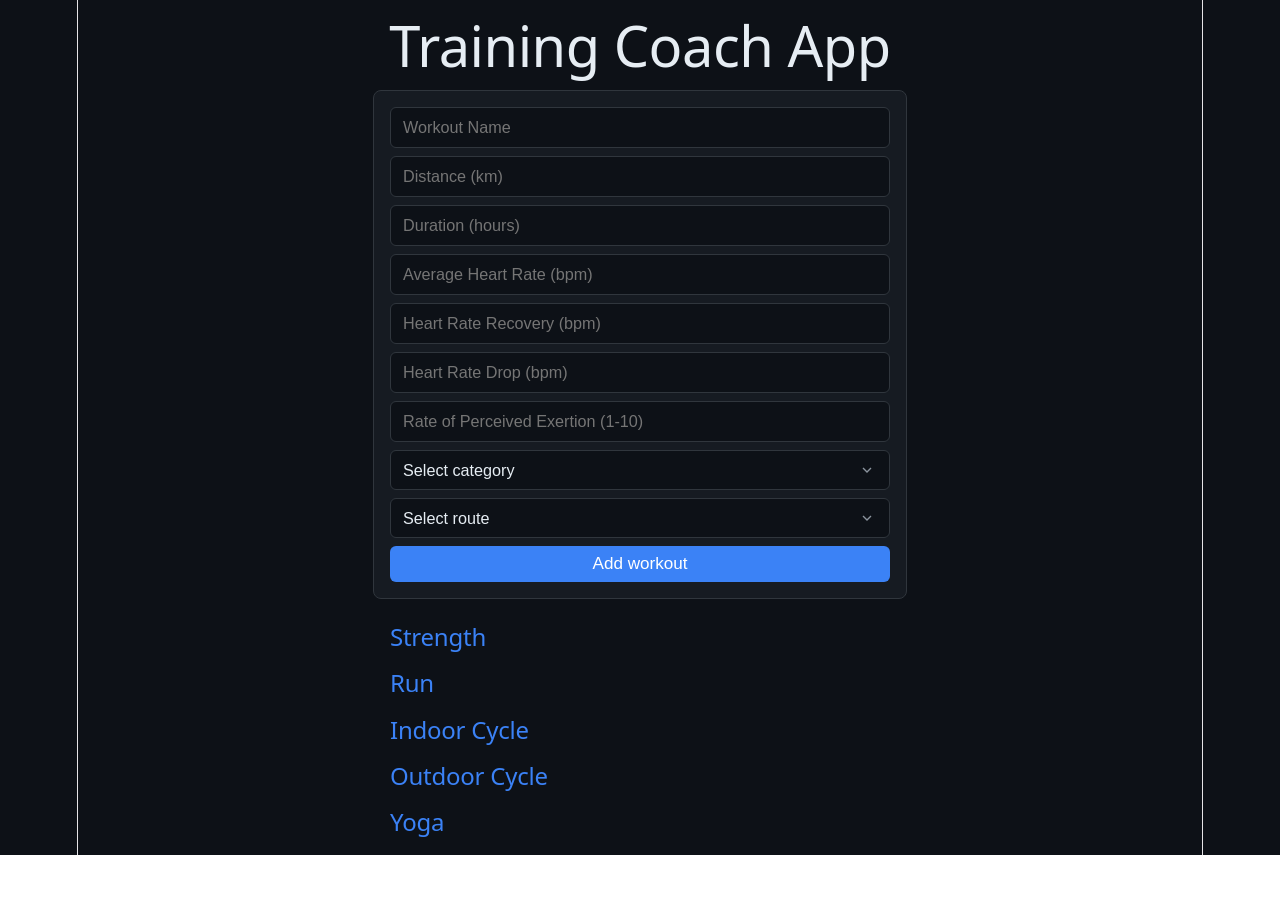
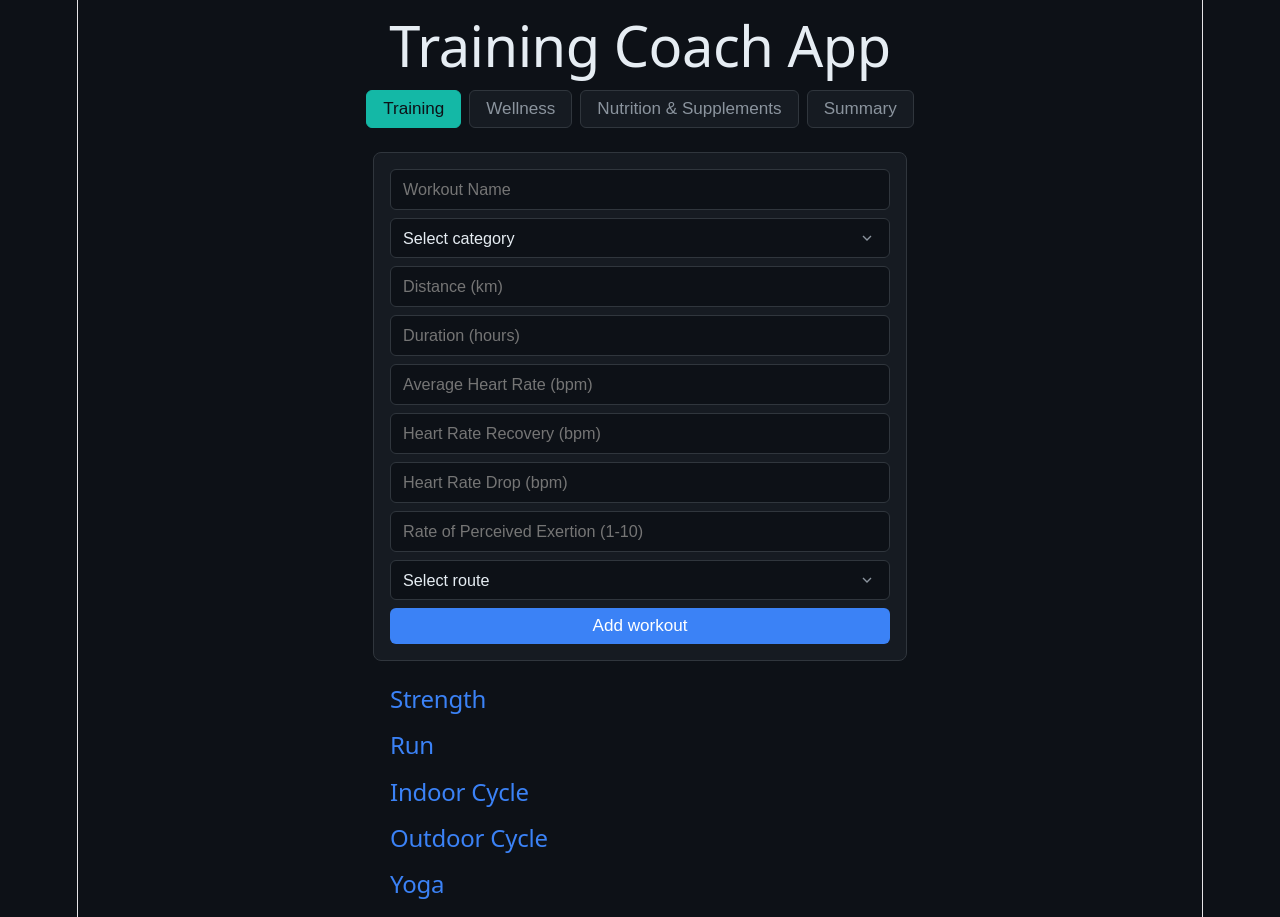
Before and after one commit to msd123msd/Virtual-coach, a React (Vite) app in the folder training-coach-app/: page / in a window 1280 px wide. Before the commit the page ends 855 px from the top, so only its background shows below. Built offline with nearby package versions, Linux system fonts and the light colour scheme.

Commit message:
Add summary tab and section comments

```diff
--- a/training-coach-app/src/App.css
+++ b/training-coach-app/src/App.css
@@ -7,6 +7,7 @@
   --text-main: #e6edf3;
   --text-muted: #8b949e;
   --border-color: #30363d;
+  --tab-active: #14b8a6;
 }
 
 body {
@@ -306,3 +307,22 @@ select {
 .delete-button:hover {
   background-color: #b91c1c;
 }
+
+.page-tabs {
+  display: flex;
+  justify-content: center;
+  gap: 8px;
+  margin-bottom: 24px;
+}
+
+.tab {
+  background-color: var(--card-bg);
+  color: var(--text-muted);
+  border: 1px solid var(--border-color);
+}
+
+.tab.active {
+  background-color: var(--tab-active);
+  color: #0d1117;
+  border-color: var(--tab-active);
+}
--- a/training-coach-app/src/App.jsx
+++ b/training-coach-app/src/App.jsx
@@ -2,14 +2,19 @@ import { useState, useEffect } from 'react'
 import './App.css'
 
 function App() {
+
+  {/* Start code for Training Card */}
   const [workouts, setWorkouts] = useState(() => {
     const saved = localStorage.getItem('workouts')
     return saved ? JSON.parse(saved) : []
   })
+
   const [routes, setRoutes] = useState(() => {
     const saved = localStorage.getItem('routes')
     return saved ? JSON.parse(saved) : ["Stiglingh Loop", "School Loop", "Stiglingh Straits", "EDS KCC 10", "Polo Fields", "DBN Musgrave", "DBN Musgrave 2 Beach", "Rolling Essenwood"]
   })
+
+  const [page, setPage] = useState('training')
 
   const [workoutName, setWorkoutName] = useState('')
   const [workoutCategory, setWorkoutCategory] = useState('')
@@ -22,8 +27,19 @@ function App() {
   const [workoutRPE, setWorkoutRPE] = useState('')
   const categories = ['Strength', 'Run', 'Indoor Cycle', 'Outdoor Cycle', 'Yoga']
   const [newRouteName, setNewRouteName] = useState('')
+    {/* End Code for Training Card */}
 
+    {/* Start Code for Wellness Card */}
+  const [wellnessWeight, setWellnessWeight] = useState('')
+  const [wellnessSleep, setWellnessSleep] = useState('')
+  const [wellnessRestingHR, setWellnessRestingHR] = useState('')
+  const [wellnessEnergy, setWellnessEnergy] = useState('')
+  const [wellnessSoreness, setWellnessSoreness] = useState('')
+  const [wellnessMood, setWellnessMood] = useState('')
+  const [wellnessNotes, setWellnessNotes] = useState('')
+    {/* End Code for Wellness Card */}
 
+  {/* Start Code for Training Input */}
   useEffect(() => {
     localStorage.setItem('workouts', JSON.stringify(workouts))
   }, [workouts])
@@ -31,7 +47,6 @@ function App() {
   useEffect(() => {
     localStorage.setItem('routes', JSON.stringify(routes))
   }, [routes])
-
 
   function addWorkout() {
     if (workoutRoute === '__new__') {
@@ -77,17 +92,56 @@ useEffect(() => {
     setNewRouteName('')
   }
 
+  {/* End Code for Training Input */}
 
 
-
-  function deleteWorkout (id) {
+  function deleteWorkout(id) {
     setWorkouts(workouts.filter((workout) => workout.id !== id))
   }
+
+
 
   return (
     <div>
       <h1>Training Coach App</h1>
 
+      {/* Start Code to display tab */}
+      <div className="page-tabs">
+
+       <button
+       className={page === 'training' ? 'tab active' : 'tab'}
+       onClick={() => setPage('training')}
+       >
+       Training
+       </button>
+
+       <button
+          className={page === 'wellness' ? 'tab active' : 'tab'}
+          onClick={() => setPage('wellness')}
+        >
+          Wellness
+       </button>
+
+       <button
+          className={page === 'nutrition' ? 'tab active' : 'tab'}
+          onClick={() => setPage('nutrition')}
+        >
+          Nutrition & Supplements
+       </button>
+
+       <button
+          className={page === 'summary' ? 'tab active' : 'tab'}
+          onClick={() => setPage('summary')}
+        >
+          Summary
+       </button>
+
+      </div>
+    {/* End Code to display tab */}
+
+    {/* Start Code for Training Card */}
+      {page === 'training' && (
+        <div>
           <div className="add-workout-form">
             <input
               type="text"
@@ -95,6 +149,18 @@ useEffect(() => {
               onChange={(e) => setWorkoutName(e.target.value)}
               placeholder="Workout Name"
             />
+
+            <select
+              value={workoutCategory}
+              onChange={(e) => setWorkoutCategory(e.target.value)}
+            >
+              <option value="">Select category</option>
+              <option value="Strength">Strength</option>
+              <option value="Run">Run</option>
+              <option value="Indoor Cycle">Indoor Cycle</option>
+              <option value="Outdoor Cycle">Outdoor Cycle</option>
+              <option value="Yoga">Yoga</option>
+            </select>
 
             <input
               type="number"
@@ -138,31 +204,15 @@ useEffect(() => {
               placeholder="Rate of Perceived Exertion (1-10)"
             />
 
-
-      <select
-  value={workoutCategory}
-  onChange={(e) => setWorkoutCategory(e.target.value)}
-      >
-  <option value="">Select category</option>
-  <option value="Strength">Strength</option>
-  <option value="Run">Run</option>
-  <option value="Indoor Cycle">Indoor Cycle</option>
-  <option value="Outdoor Cycle">Outdoor Cycle</option>
-  <option value="Yoga">Yoga</option>
-      </select>
-
             <select
               value={workoutRoute}
               onChange={(e) => setWorkoutRoute(e.target.value)}
             >
-
               <option value="">Select route</option>
               {routes.map((route) => (
                 <option key={route} value={route}>{route}</option>
               ))}
-
               <option value="__new__">Add new route</option>
-
             </select>
 
             {workoutRoute === '__new__' && (
@@ -178,7 +228,6 @@ useEffect(() => {
             )}
 
             <button onClick={addWorkout}>Add workout</button>
-
           </div>
 
           {categories.map((category) => (
@@ -187,9 +236,7 @@ useEffect(() => {
               <ul>
                 {workouts
                   .filter((workout) => workout.category === category)
-        .map((workout) =>
-          (
-
+                  .map((workout) => (
                     <li key={workout.id} className="workout-card">
                       <div className="workout-header">
                         <strong>{workout.name}</strong>
@@ -204,14 +251,45 @@ useEffect(() => {
                         {workout.HRDrop && <span>HR Drop: {workout.HRDrop} bpm</span>}
                         {workout.RPE && <span>RPE: {workout.RPE}</span>}
                       </div>
-
-            <button className="delete-button" onClick={() => deleteWorkout(workout.id)}>Delete Workout</button>
+                      <button
+                        className="delete-button"
+                        onClick={() => deleteWorkout(workout.id)}
+                      >
+                        Delete Workout
+                      </button>
                     </li>
-
                   ))}
               </ul>
             </div>
           ))}
+        </div>
+      )}
+    {/* End Code for Training Card */}
+
+    {/* Start Code for Wellness Card */}
+      {page === 'wellness' && (
+        <div>
+          <h2>Wellness</h2>
+        </div>
+      )}
+    {/* End Code for Wellness Card */}
+
+    {/* Start Code for Nutrition Card */}
+      {page === 'nutrition' && (
+        <div>
+          <h2>Nutrition & Supplements</h2>
+        </div>
+      )}
+
+    {/* End Code for Nutrition Card */}
+
+    {/* Start Code for Summary Card */}
+      {page === 'summary' && (
+       <div>
+        <h2>Summary</h2>
+       </div>
+    )}
+     {/* End Code for Summary Card */}
 
     </div>
   )
```
Lines whose indentation alone changed are shown as unchanged.
